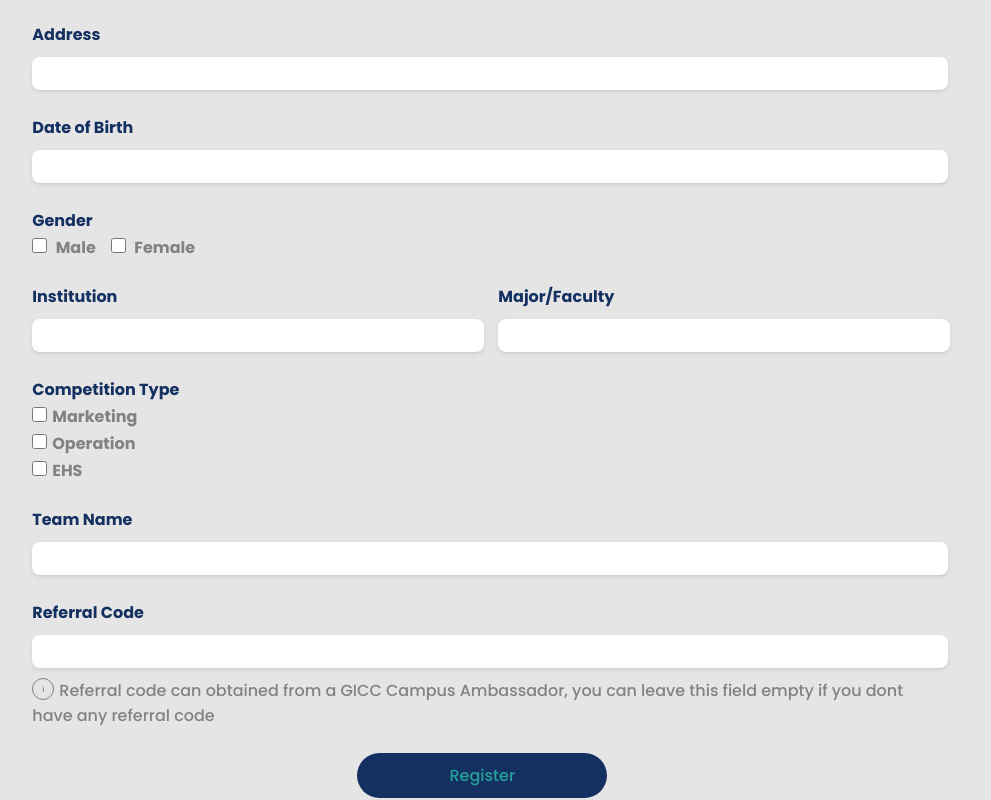
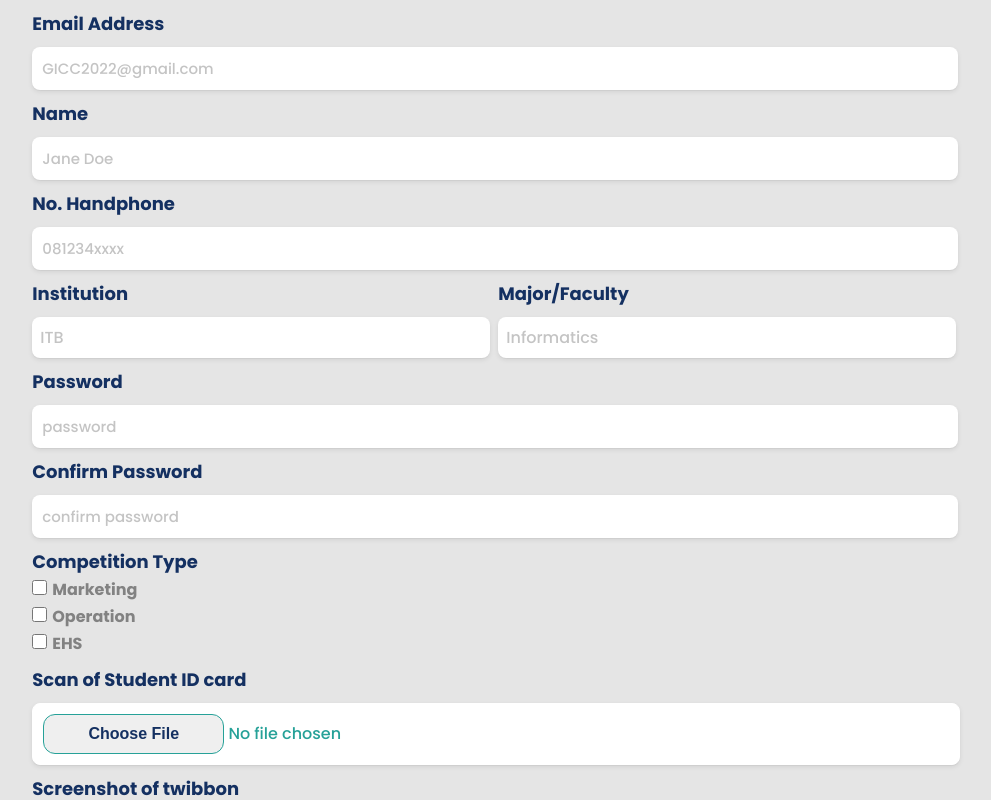
Before and after one commit to IloveNooodles/GICC, a React (Create React App) app in the folder frontend/: page /register-leader in a window 1280 px wide. Shown: the part 360-1160 px from the top of the page, without its empty margins (154-1145 px from the left). Built offline with nearby package versions, Linux system fonts and the light colour scheme.

Commit message:
Rework register page

```diff
--- a/frontend/src/components/registerLeader.css
+++ b/frontend/src/components/registerLeader.css
@@ -1,5 +1,6 @@
 .register-leader-container {
   background-color: #E5E5E5;
+  padding-bottom: 50px;
 }
 
 .register-leader-background {
@@ -9,6 +10,7 @@
 }
 
 .register-leader-title {
+  font-weight: 700;
   font-size: 60px;
   color: white;
   text-align: center;
@@ -19,15 +21,31 @@
   padding-top: 50px;
   color: #143061;
   font-weight: 600;
+  display: grid;
+  row-gap: 10px;
   align-items: center;
-  display: grid;
   padding-bottom: 100px;
   justify-content: center;
+  height: auto;
+}
+
+::-webkit-input-placeholder { /* Chrome/Opera/Safari */
+  color:#C4C4C4;
+}
+::-moz-placeholder { /* Firefox 19+ */
+  color: #C4C4C4;
+}
+:-ms-input-placeholder { /* IE 10+ */
+  color: #C4C4C4;
+}
+:-moz-placeholder { /* Firefox 18- */
+  color: #C4C4C4;
 }
 
 .register-leader-card {
   height: fit-content;
   padding-left: 150px;
+  font-size: 18px;
 }
 
 .register-leader-card-2 {
@@ -36,13 +54,9 @@
   flex-direction: row;
   padding-left: 150px;
   column-gap: 2%;
+  font-size: 18px;
 }
 
-.gender-container {
-  color: #828282;
-  font-weight: 600;
-  height: fit-content;
-}
 
 .institution-container,
 .major-container {
@@ -52,68 +66,72 @@
 .competition-container {
   color: #828282;
   font-weight: 600;
+  font-size: 16px;
   height: fit-content;
 }
 
-.address-input {
+.email-input,
+.name-input,
+.handphone-input,
+.password-input,
+.confirm-password-input,
+.team-name-input,
+.referral-code-input {
   margin-top: 10px;
   width: 75%;
   height: 100%;
-  padding: 5px;
+  padding: 10px;
   font-size: 15px;
   box-shadow: 0px 2px 5px rgba(0, 0, 0, 0.08), 0px 1px 1px rgba(0, 0, 0, 0.04);
   border-radius: 8px;
   border: none;
 }
 
-.dob-input {
+.institution-input,
+.major-input {
   margin-top: 10px;
-  width: 75%;
+  width: 100%;
   height: 100%;
-  padding: 5px;
-  font-size: 15px;
+  padding: 8px;
+  font-size: 16px;
   box-shadow: 0px 2px 5px rgba(0, 0, 0, 0.08), 0px 1px 1px rgba(0, 0, 0, 0.04);
   border-radius: 8px;
   border: none;
 }
 
-.male-input {
-  margin-top: 5px;
-  margin-right: 5px;
-  width: 15px;
-  height: 15px;
-  border: none;
+.student-id-input,
+.twibbon-input,
+.payment-receipt-input {
+  margin-top: 10px;
+  height: auto;
+  width: 75%;
+  background-color: white;
+  border: 1px solid white;
+  border-radius: 8px;
+  box-shadow: 0px 2px 5px rgba(0, 0, 0, 0.08), 0px 1px 1px rgba(0, 0, 0, 0.04);
+  padding: 10px;
+  font-size: 16px;
+  color: #26a198;
+  outline: none;
+  cursor: pointer;
+  align-self: center;
 }
 
-.female-input {
-  margin-top: 5px;
-  margin-right: 5px;
-  margin-left: 15px;
-  width: 15px;
-  height: 15px;
-  border: none;
-}
-
-.institution-input {
-  margin-top: 10px;
-  width: 100%;
-  height: 100%;
-  padding: 5px;
-  font-size: 15px;
-  box-shadow: 0px 2px 5px rgba(0, 0, 0, 0.08), 0px 1px 1px rgba(0, 0, 0, 0.04);
-  border-radius: 8px;
-  border: none;
-}
-
-.major-input {
-  margin-top: 10px;
-  width: 100%;
-  height: 100%;
-  padding: 5px;
-  font-size: 15px;
-  box-shadow: 0px 2px 5px rgba(0, 0, 0, 0.08), 0px 1px 1px rgba(0, 0, 0, 0.04);
-  border-radius: 8px;
-  border: none;
+.student-id-input::-webkit-file-upload-button,
+.twibbon-input::-webkit-file-upload-button,
+.payment-receipt-input::-webkit-file-upload-button {
+  height: auto;
+  width: 20%;
+  border-radius: 12px;
+  padding: 10px;
+  font-size: 16px;
+  font-weight: 600;
+  color: #143061;
+  background-color: none;
+  border: 1px solid #26a198;
+  outline: none;
+  cursor: pointer;
+  align-self: center;
 }
 
 .competition-input {
@@ -121,28 +139,6 @@
   margin-right: 5px;
   width: 15px;
   height: 15px;
-  border: none;
-}
-
-.team-name-input {
-  margin-top: 10px;
-  width: 75%;
-  height: 100%;
-  padding: 5px;
-  font-size: 15px;
-  box-shadow: 0px 2px 5px rgba(0, 0, 0, 0.08), 0px 1px 1px rgba(0, 0, 0, 0.04);
-  border-radius: 8px;
-  border: none;
-}
-
-.referral-code-input {
-  margin-top: 10px;
-  width: 75%;
-  height: 100%;
-  padding: 5px;
-  font-size: 15px;
-  box-shadow: 0px 2px 5px rgba(0, 0, 0, 0.08), 0px 1px 1px rgba(0, 0, 0, 0.04);
-  border-radius: 8px;
   border: none;
 }
 
@@ -172,7 +168,7 @@
   border-radius: 50px;
   padding: 10px;
   font-size: 16px;
-  color: #26a198;
+  color: white;
   background-color: #143061;
   border: none;
   outline: none;
--- a/frontend/src/components/registerLeader.js
+++ b/frontend/src/components/registerLeader.js
@@ -10,31 +10,53 @@ const registerLeader = () => {
         <Navbar />
         <div className="register-leader-title">Register as Team Leader</div>
       </div>
+
       <div className="register-leader-form">
         <div className="register-leader-card">
-          Address <br></br>
-          <input className="address-input"></input>
+          Email Address <br></br>
+          <input
+            className="email-input"
+            placeholder="GICC2022@gmail.com"
+          ></input>
         </div>
+
         <div className="register-leader-card">
-          Date of Birth <br></br>
-          <input className="dob-input"></input>
+          Name <br></br>
+          <input className="name-input" placeholder="Jane Doe"></input>
         </div>
+
         <div className="register-leader-card">
-          Gender <br></br>
-          <div className="gender-container">
-            <input className="male-input" type={"checkbox"}></input> Male
-            <input className="female-input" type={"checkbox"}></input> Female
-          </div>
+          No. Handphone <br></br>
+          <input className="handphone-input" placeholder="081234xxxx"></input>
         </div>
+
         <div className="register-leader-card-2">
           <div className="institution-container">
             Institution <br></br>
-            <input className="institution-input"></input>
+            <input className="institution-input" placeholder="ITB"></input>
           </div>
           <div className="major-container">
             Major/Faculty <br></br>
-            <input className="major-input"></input>
+            <input className="major-input" placeholder="Informatics"></input>
           </div>
+        </div>
+
+        <div className="register-leader-card">
+          Password <br></br>
+          <input
+            type="password"
+            className="password-input"
+            placeholder="password"
+          ></input>
+        </div>
+
+        <div className="register-leader-card">
+          Confirm Password <br></br>
+          <input
+            type="password"
+            className="confirm-password-input"
+            placeholder="confirm password"
+          ></input>
         </div>
 
         <div className="register-leader-card">
@@ -50,13 +72,28 @@ const registerLeader = () => {
         </div>
 
         <div className="register-leader-card">
+          Scan of Student ID card <br></br>
+          <input type={"file"} className="student-id-input"></input>
+        </div>
+
+        <div className="register-leader-card">
+          Screenshot of twibbon <br></br>
+          <input type={"file"} className="twibbon-input"></input>
+        </div>
+
+        <div className="register-leader-card">
+          Payment receipt <br></br>
+          <input type={"file"} className="payment-receipt-input"></input>
+        </div>
+
+        <div className="register-leader-card">
           Team Name <br></br>
-          <input className="team-name-input"></input>
+          <input className="team-name-input" placeholder="team name"></input>
         </div>
 
         <div className="register-leader-card">
           Referral Code <br></br>
-          <input className="referral-code-input"></input>
+          <input className="referral-code-input" placeholder="XXXXXX"></input>
           <div className="referral-code-description">
             <div className="referral-code-icon">i</div>
             Referral code can obtained from a GICC Campus Ambassador, you can
--- a/frontend/src/components/registerMember.css
+++ b/frontend/src/components/registerMember.css
@@ -1,5 +1,6 @@
 .register-member-container {
   background-color: #E5E5E5;
+  padding-bottom: 50px;
 }
 
 .register-member-background {
@@ -9,6 +10,7 @@
 }
 
 .register-member-title {
+  font-weight: 700;
   font-size: 60px;
   color: white;
   text-align: center;
@@ -19,15 +21,31 @@
   padding-top: 50px;
   color: #143061;
   font-weight: 600;
+  display: grid;
+  row-gap: 10px;
   align-items: center;
-  display: grid;
   padding-bottom: 100px;
   justify-content: center;
+  height: auto;
+}
+
+::-webkit-input-placeholder { /* Chrome/Opera/Safari */
+  color:#C4C4C4;
+}
+::-moz-placeholder { /* Firefox 19+ */
+  color: #C4C4C4;
+}
+:-ms-input-placeholder { /* IE 10+ */
+  color: #C4C4C4;
+}
+:-moz-placeholder { /* Firefox 18- */
+  color: #C4C4C4;
 }
 
 .register-member-card {
   height: fit-content;
   padding-left: 150px;
+  font-size: 18px;
 }
 
 .register-member-card-2 {
@@ -36,13 +54,9 @@
   flex-direction: row;
   padding-left: 150px;
   column-gap: 2%;
+  font-size: 18px;
 }
 
-.gender-container {
-  color: #828282;
-  font-weight: 600;
-  height: fit-content;
-}
 
 .institution-container,
 .major-container {
@@ -52,68 +66,72 @@
 .competition-container {
   color: #828282;
   font-weight: 600;
+  font-size: 16px;
   height: fit-content;
 }
 
-.address-input {
+.email-input,
+.name-input,
+.handphone-input,
+.password-input,
+.confirm-password-input,
+.team-name-input,
+.referral-code-input {
   margin-top: 10px;
   width: 75%;
   height: 100%;
-  padding: 5px;
+  padding: 10px;
   font-size: 15px;
   box-shadow: 0px 2px 5px rgba(0, 0, 0, 0.08), 0px 1px 1px rgba(0, 0, 0, 0.04);
   border-radius: 8px;
   border: none;
 }
 
-.dob-input {
+.institution-input,
+.major-input {
   margin-top: 10px;
-  width: 75%;
+  width: 100%;
   height: 100%;
-  padding: 5px;
-  font-size: 15px;
+  padding: 8px;
+  font-size: 16px;
   box-shadow: 0px 2px 5px rgba(0, 0, 0, 0.08), 0px 1px 1px rgba(0, 0, 0, 0.04);
   border-radius: 8px;
   border: none;
 }
 
-.male-input {
-  margin-top: 5px;
-  margin-right: 5px;
-  width: 15px;
-  height: 15px;
-  border: none;
+.student-id-input,
+.twibbon-input,
+.payment-receipt-input {
+  margin-top: 10px;
+  height: auto;
+  width: 75%;
+  background-color: white;
+  border: 1px solid white;
+  border-radius: 8px;
+  box-shadow: 0px 2px 5px rgba(0, 0, 0, 0.08), 0px 1px 1px rgba(0, 0, 0, 0.04);
+  padding: 10px;
+  font-size: 16px;
+  color: #26a198;
+  outline: none;
+  cursor: pointer;
+  align-self: center;
 }
 
-.female-input {
-  margin-top: 5px;
-  margin-right: 5px;
-  margin-left: 15px;
-  width: 15px;
-  height: 15px;
-  border: none;
-}
-
-.institution-input {
-  margin-top: 10px;
-  width: 100%;
-  height: 100%;
-  padding: 5px;
-  font-size: 15px;
-  box-shadow: 0px 2px 5px rgba(0, 0, 0, 0.08), 0px 1px 1px rgba(0, 0, 0, 0.04);
-  border-radius: 8px;
-  border: none;
-}
-
-.major-input {
-  margin-top: 10px;
-  width: 100%;
-  height: 100%;
-  padding: 5px;
-  font-size: 15px;
-  box-shadow: 0px 2px 5px rgba(0, 0, 0, 0.08), 0px 1px 1px rgba(0, 0, 0, 0.04);
-  border-radius: 8px;
-  border: none;
+.student-id-input::-webkit-file-upload-button,
+.twibbon-input::-webkit-file-upload-button,
+.payment-receipt-input::-webkit-file-upload-button {
+  height: auto;
+  width: 20%;
+  border-radius: 12px;
+  padding: 10px;
+  font-size: 16px;
+  font-weight: 600;
+  color: #143061;
+  background-color: none;
+  border: 1px solid #26a198;
+  outline: none;
+  cursor: pointer;
+  align-self: center;
 }
 
 .competition-input {
@@ -124,28 +142,7 @@
   border: none;
 }
 
-.team-name-input {
-  margin-top: 10px;
-  width: 75%;
-  height: 100%;
-  padding: 5px;
-  font-size: 15px;
-  box-shadow: 0px 2px 5px rgba(0, 0, 0, 0.08), 0px 1px 1px rgba(0, 0, 0, 0.04);
-  border-radius: 8px;
-  border: none;
-}
-
-.referral-code-input {
-  margin-top: 10px;
-  width: 75%;
-  height: 100%;
-  padding: 5px;
-  font-size: 15px;
-  box-shadow: 0px 2px 5px rgba(0, 0, 0, 0.08), 0px 1px 1px rgba(0, 0, 0, 0.04);
-  border-radius: 8px;
-  border: none;
-}
-
+.team-code-icon,
 .referral-code-icon {
   width: 10px;
   height: 10px;
@@ -158,6 +155,7 @@
   margin-right: 5px;
 }
 
+.team-code-description,
 .referral-code-description {
   padding-top: 10px;
   width: 75%;
@@ -172,7 +170,7 @@
   border-radius: 50px;
   padding: 10px;
   font-size: 16px;
-  color: #26a198;
+  color: white;
   background-color: #143061;
   border: none;
   outline: none;
--- a/frontend/src/components/registerMember.js
+++ b/frontend/src/components/registerMember.js
@@ -1,6 +1,6 @@
-import React from 'react'
-import Navbar from './navbar'
-import "./registerMember.css"
+import React from "react";
+import Navbar from "./navbar";
+import "./registerMember.css";
 
 const registerMember = () => {
   return (
@@ -9,31 +9,53 @@ const registerMember = () => {
         <Navbar />
         <div className="register-member-title">Register as Team Member</div>
       </div>
+
       <div className="register-member-form">
         <div className="register-member-card">
-          Address <br></br>
-          <input className="address-input"></input>
+          Email Address <br></br>
+          <input
+            className="email-input"
+            placeholder="GICC2022@gmail.com"
+          ></input>
         </div>
+
         <div className="register-member-card">
-          Date of Birth <br></br>
-          <input className="dob-input"></input>
+          Name <br></br>
+          <input className="name-input" placeholder="Jane Doe"></input>
         </div>
+
         <div className="register-member-card">
-          Gender <br></br>
-          <div className="gender-container">
-            <input className="male-input" type={"checkbox"}></input> Male
-            <input className="female-input" type={"checkbox"}></input> Female
-          </div>
+          No. Handphone <br></br>
+          <input className="handphone-input" placeholder="081234xxxx"></input>
         </div>
+
         <div className="register-member-card-2">
           <div className="institution-container">
             Institution <br></br>
-            <input className="institution-input"></input>
+            <input className="institution-input" placeholder="ITB"></input>
           </div>
           <div className="major-container">
             Major/Faculty <br></br>
-            <input className="major-input"></input>
+            <input className="major-input" placeholder="Informatics"></input>
           </div>
+        </div>
+
+        <div className="register-member-card">
+          Password <br></br>
+          <input
+            type="password"
+            className="password-input"
+            placeholder="password"
+          ></input>
+        </div>
+
+        <div className="register-member-card">
+          Confirm Password <br></br>
+          <input
+            type="password"
+            className="confirm-password-input"
+            placeholder="confirm password"
+          ></input>
         </div>
 
         <div className="register-member-card">
@@ -49,13 +71,32 @@ const registerMember = () => {
         </div>
 
         <div className="register-member-card">
-          Team Name <br></br>
-          <input className="team-name-input"></input>
+          Scan of Student ID card <br></br>
+          <input type={"file"} className="student-id-input"></input>
+        </div>
+
+        <div className="register-member-card">
+          Screenshot of twibbon <br></br>
+          <input type={"file"} className="twibbon-input"></input>
+        </div>
+
+        <div className="register-member-card">
+          Payment receipt <br></br>
+          <input type={"file"} className="payment-receipt-input"></input>
+        </div>
+
+        <div className="register-member-card">
+          Team Code <br></br>
+          <input className="team-name-input" placeholder="team code"></input>
+          <div className="team-code-description">
+            <div className="team-code-icon">i</div>
+            Ask your team leader for your team's code
+          </div>
         </div>
 
         <div className="register-member-card">
           Referral Code <br></br>
-          <input className="referral-code-input"></input>
+          <input className="referral-code-input" placeholder="XXXXXX"></input>
           <div className="referral-code-description">
             <div className="referral-code-icon">i</div>
             Referral code can obtained from a GICC Campus Ambassador, you can
@@ -66,7 +107,7 @@ const registerMember = () => {
         <button className="submit-button">Register</button>
       </div>
     </div>
-  )
-}
+  );
+};
 
-export default registerMember
+export default registerMember;
```
